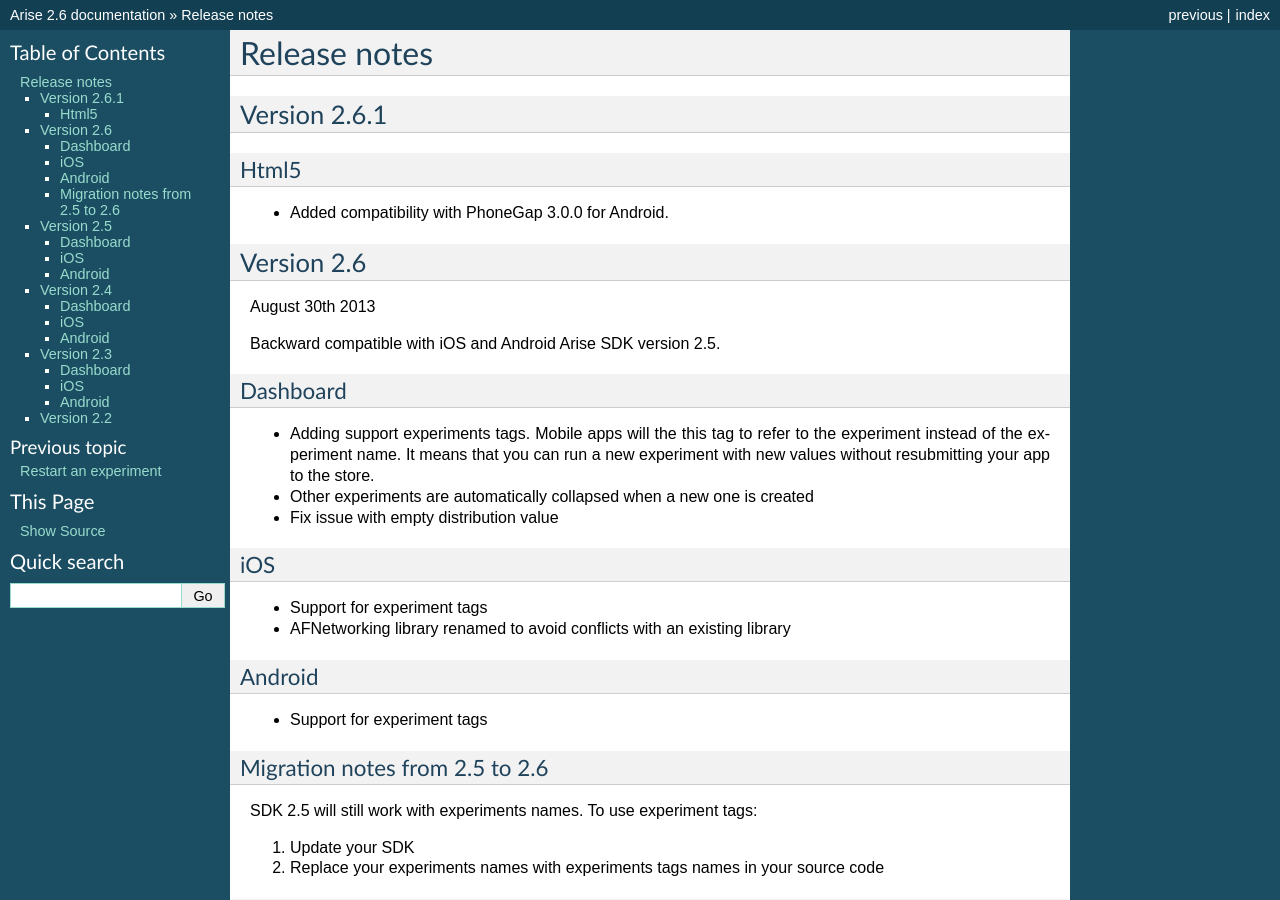
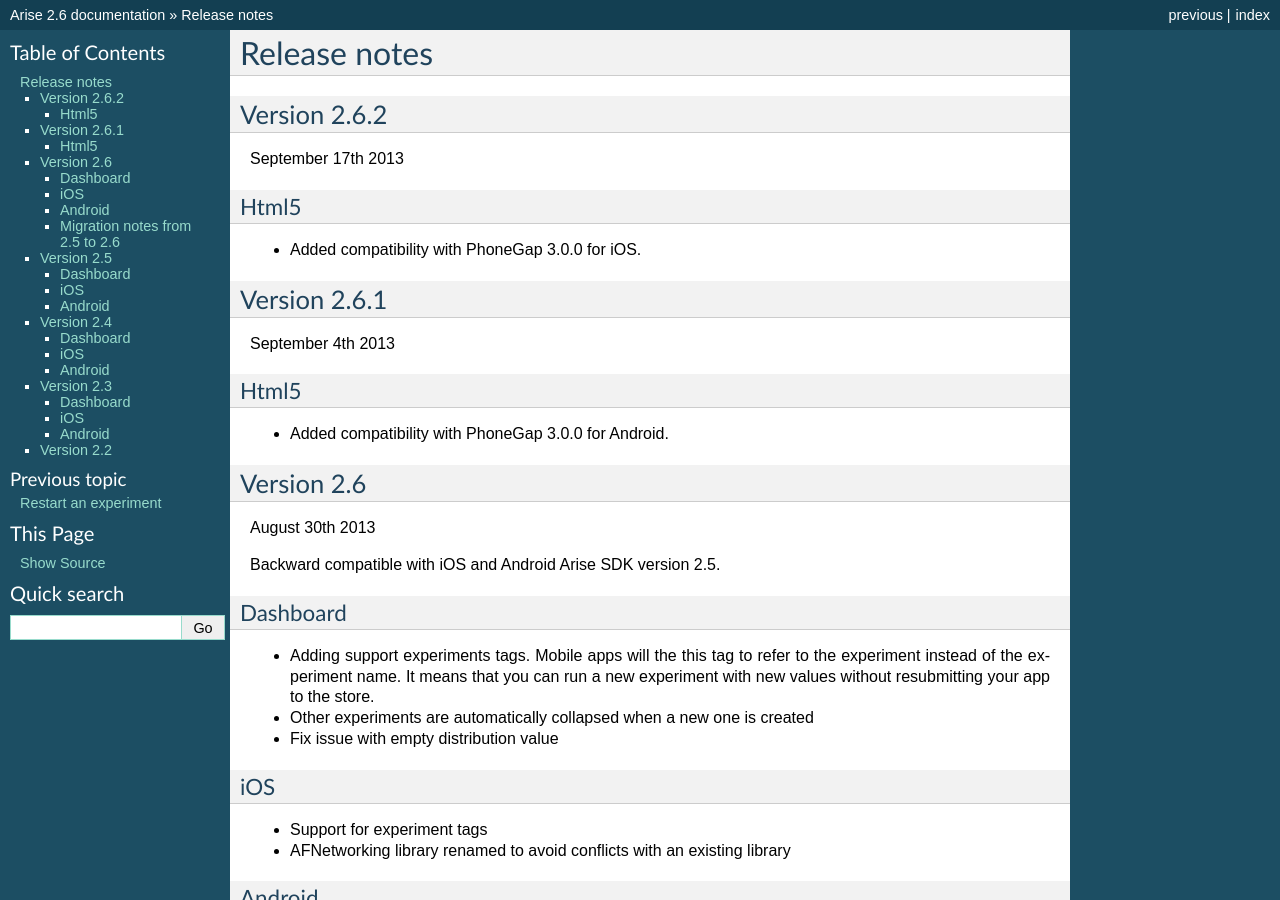
Before and after one commit to smart-mobile-software/arisedocs, a Sphinx documentation site: the page built from docs/source/releasenotes.rst, in a window 1280 px wide and 900 px high. Built offline with Sphinx 7.4.7, drawn with Linux system fonts in a browser that asks for light colours.

Commit message:
release notes changes

```diff
--- a/docs/source/phonegap.rst
+++ b/docs/source/phonegap.rst
@@ -1,5 +1,5 @@
 .. meta::
-   :description: Android A/B testing client setup
+   :description: Phonegap A/B testing client setup
 
 Arise PhoneGap SDK
 **********************
--- a/docs/source/releasenotes.rst
+++ b/docs/source/releasenotes.rst
@@ -4,8 +4,18 @@
 Release notes
 *****************
 
+Version 2.6.2
+==================
+September 17th 2013
+
+Html5
+------
+
+* Added compatibility with PhoneGap 3.0.0 for iOS.
+
 Version 2.6.1
 ==================
+September 4th 2013
 
 Html5
 ------
```
Also changed, not shown: other parts of docs/source/phonegap.rst (+1 -1 lines).
